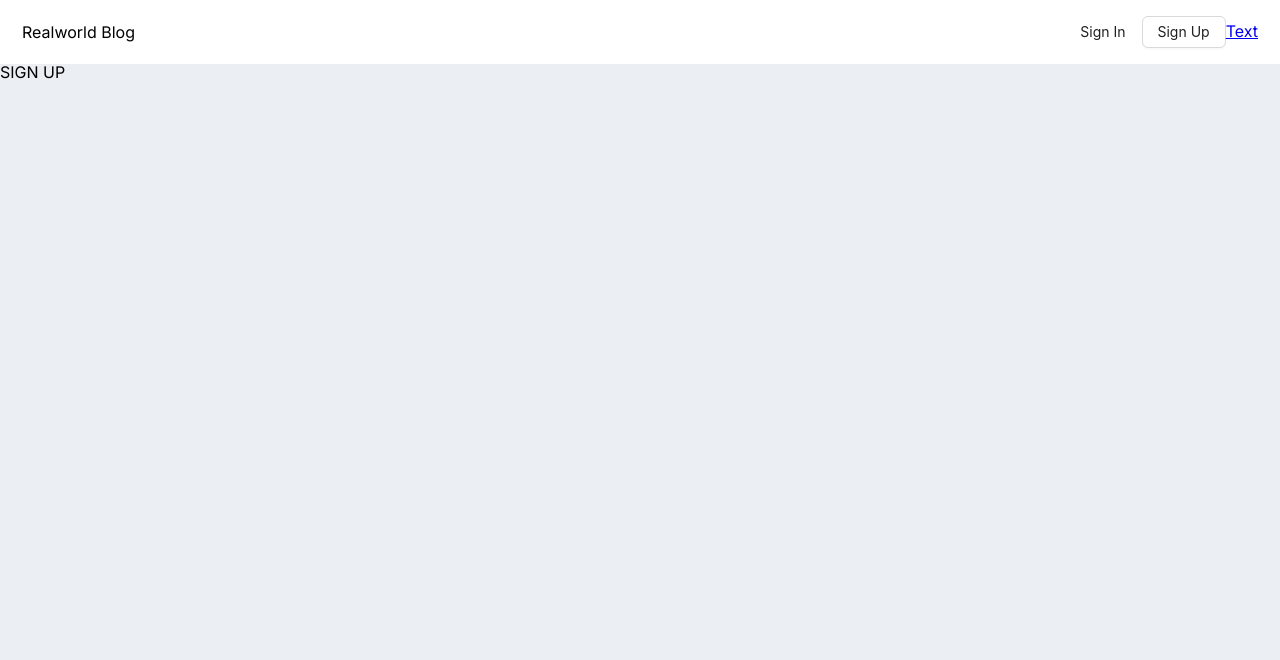
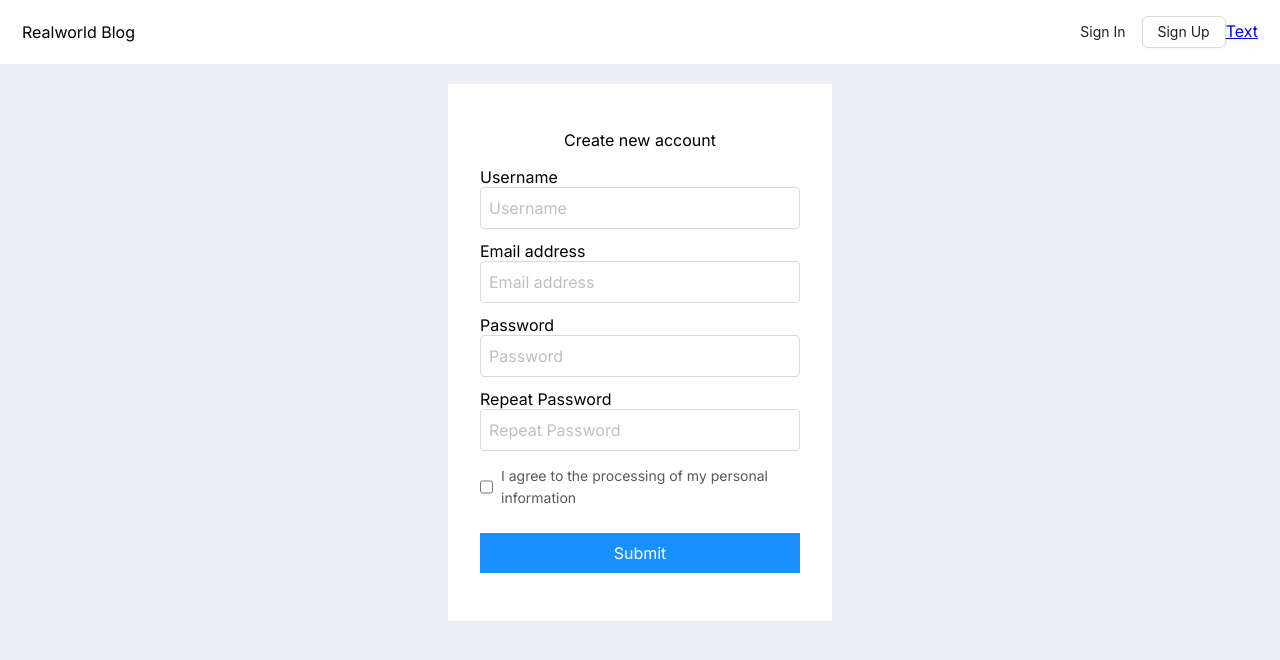
Before and after one commit to VitalkaZu/blog-kata, a React (Create React App) app: page /sign-up in a window 1280 px wide. Shown: the top 660 px of the page. Built offline with nearby package versions, Linux system fonts and the light colour scheme.

Commit message:
21.12.2022 work

```diff
--- a/package.json
+++ b/package.json
@@ -3,24 +3,28 @@
   "version": "0.1.0",
   "private": true,
   "dependencies": {
+    "@hookform/resolvers": "^2.9.10",
     "@reduxjs/toolkit": "^1.9.1",
     "@testing-library/jest-dom": "^5.16.5",
     "@testing-library/react": "^13.4.0",
     "@testing-library/user-event": "^13.5.0",
     "antd": "^5.0.7",
+    "classnames": "^2.3.2",
     "date-fns": "^2.29.3",
     "lodash": "^4.17.21",
     "markdown-to-jsx": "^7.1.8",
     "prop-types": "^15.8.1",
     "react": "^18.2.0",
     "react-dom": "^18.2.0",
+    "react-hook-form": "^7.41.0",
     "react-markdown": "^8.0.4",
     "react-redux": "^8.0.5",
     "react-router-dom": "^6.5.0",
     "react-scripts": "^5.0.1",
     "remark-gfm": "^3.0.1",
     "sass": "^1.56.2",
-    "web-vitals": "^2.1.4"
+    "web-vitals": "^2.1.4",
+    "yup": "^0.32.11"
   },
   "scripts": {
     "start": "react-scripts start",
--- a/src/components/Pages/ArticlePage.js
+++ b/src/Pages/ArticlePage.js
@@ -1,7 +1,7 @@
 import React from 'react'
 import { useParams } from 'react-router-dom'
-import { useGetArticleQuery } from '../../redux'
-import ArticleCard from '../ArticleCard'
+import { useGetArticleQuery } from '../redux'
+import ArticleCard from '../components/ArticleCard'
 
 function ArticlePage({ slug }) {
   console.log(useParams())
--- /dev/null
+++ b/src/Pages/Home.js
@@ -0,0 +1,23 @@
+import React from 'react'
+import { Link } from 'react-router-dom'
+
+function Home() {
+  return (
+    <div>
+      <h1>HOME PAGE</h1>
+      <ul>
+        <li>
+          <Link to="/articles">Посты</Link>
+        </li>
+        <li>
+          <Link to="/sign-up">Регистрация</Link>
+        </li>
+        <li>
+          <Link to="/sign-in">Логин</Link>
+        </li>
+      </ul>
+    </div>
+  )
+}
+
+export default Home
--- /dev/null
+++ b/src/Pages/SignUp/SignUp.js
@@ -0,0 +1,108 @@
+import React from 'react'
+import { useForm } from 'react-hook-form'
+import { yupResolver } from '@hookform/resolvers/yup'
+import * as yup from 'yup'
+import classNames from 'classnames'
+import s from './SignUp.module.scss'
+
+function SignUp() {
+  const formSchema = yup.object().shape({
+    username: yup
+      .string()
+      .required('Username is required')
+      .min(3, 'Username length should be at least 3 characters')
+      .max(20, 'Username cannot exceed more than 20 characters'),
+    email: yup.string().required('Email is required').email('Put your email'),
+    password: yup
+      .string()
+      .required('Password is required')
+      .min(4, 'Password length should be at least 4 characters')
+      .max(12, 'Password cannot exceed more than 12 characters'),
+    cpassword: yup
+      .string()
+      .required('Confirm Password is required')
+      .min(4, 'Password length should be at least 4 characters')
+      .max(12, 'Password cannot exceed more than 12 characters')
+      .oneOf([yup.ref('password')], 'Passwords do not match'),
+    agree: yup
+      .bool()
+      .oneOf([true], 'You mast agree')
+  })
+
+  const {
+    register,
+    handleSubmit,
+    // watch,
+    // getValues,
+    reset,
+    formState: { errors },
+  } = useForm({
+    mode: 'onTouched',
+    resolver: yupResolver(formSchema),
+  })
+
+  const onSubmit = (data) => {
+    console.log(data)
+    reset()
+  }
+  return (
+    <div className={`${s.card} wrapper`}>
+      <h1>Create new account</h1>
+      <form className={s.card__form} onSubmit={handleSubmit(onSubmit)}>
+        <label className={s.card__label}>
+          Username
+          <input
+            placeholder="Username"
+            className={classNames(s.card__input, { [s.error]: errors.username })}
+            {...register('username')}
+          />
+          <div className={s.card__error}>{errors?.username && <p>{errors?.username?.message}</p>}</div>
+        </label>
+        <label className={s.card__label}>
+          Email address
+          <input
+            placeholder="Email address"
+            className={classNames(s.card__input, { [s.error]: errors.email })}
+            {...register('email')}
+          />
+          <div className={s.card__error}>{errors?.email && <p>{errors?.email?.message}</p>}</div>
+        </label>
+        <label className={s.card__label}>
+          Password
+          <input
+            type="password"
+            placeholder="Password"
+            className={classNames(s.card__input, { [s.error]: errors.password })}
+            {...register('password')}
+          />
+          <div className={s.card__error}>{errors?.password && <p>{errors?.password?.message}</p>}</div>
+        </label>
+        <label className={s.card__label}>
+          Repeat Password
+          <input
+            type="password"
+            placeholder="Repeat Password"
+            className={classNames(s.card__input, { [s.error]: errors.cpassword })}
+            {...register('cpassword')}
+          />
+          <div className={s.card__error}>
+            {errors?.cpassword && <p>{errors?.cpassword?.message}</p>}
+          </div>
+        </label>
+        <label className={s.card__checkbox}>
+          <input
+            type="checkbox"
+            placeholder="agree"
+            // className={s.card__input}
+            {...register('agree')}
+          />
+          I agree to the processing of my personal information
+        </label>
+        <div className={s.card__error}>{errors?.agree && <p>{errors?.agree?.message}</p>}</div>
+        <input className={s.card__submit} type="submit" />
+      </form>
+    </div>
+  )
+}
+
+export default SignUp
--- /dev/null
+++ b/src/Pages/SignUp/SignUp.module.scss
@@ -0,0 +1,66 @@
+@import "src/accets/variables";
+
+.card {
+  background: white;
+  padding: 48px 32px;
+  margin-top: 20px;
+  display: flex;
+  flex-direction: column;
+  justify-content: center;
+  align-items: center;
+  width: 384px;
+  gap: 21px;
+
+  &__form {
+    display: flex;
+    flex-direction: column;
+    gap: 12px;
+    width: 100%;
+  }
+
+  &__input {
+    border: 1px solid #D9D9D9;
+    border-radius: 4px;
+    padding: 8px;
+    font-size: 16px;
+    line-height: 24px;
+
+    &:focus {
+      border: solid 1px $info_color;
+    }
+
+    &::placeholder {
+      color: #BFBFBF;
+    }
+  }
+
+  &__submit {
+    background: $info_color;
+    color: white;
+    padding: 8px;
+    font-size: 16px;
+    line-height: 24px;
+  }
+
+  &__label {
+    display: flex;
+    flex-direction: column;
+    gap: 2px;
+  }
+
+  &__checkbox {
+    display: flex;
+    gap: 8px;
+    font-size: 14px;
+    line-height: 22px;
+    color: #595959;
+  }
+
+  &__error {
+    color: red;
+  }
+}
+
+.error {
+  border-color: red;
+}
--- a/src/components/Pages/Home.js
+++ /dev/null
@@ -1,9 +0,0 @@
-import React from 'react'
-
-function Home() {
-  return (
-    <div><h1>HOME PAGE</h1></div>
-  )
-}
-
-export default Home
--- a/src/components/Pages/SignUp.js
+++ /dev/null
@@ -1,9 +0,0 @@
-import React from 'react'
-
-function SignUp() {
-  return (
-    <div><h1>SIGN UP</h1></div>
-  )
-}
-
-export default SignUp
```
Also changed, not shown: src/components/App/App.js (+4 -4 lines), .eslintrc.json, src/Pages/SignIn.js (renamed from src/components/Pages/SignIn.js), 1 other file (tests, documents, lock files or other folders).
